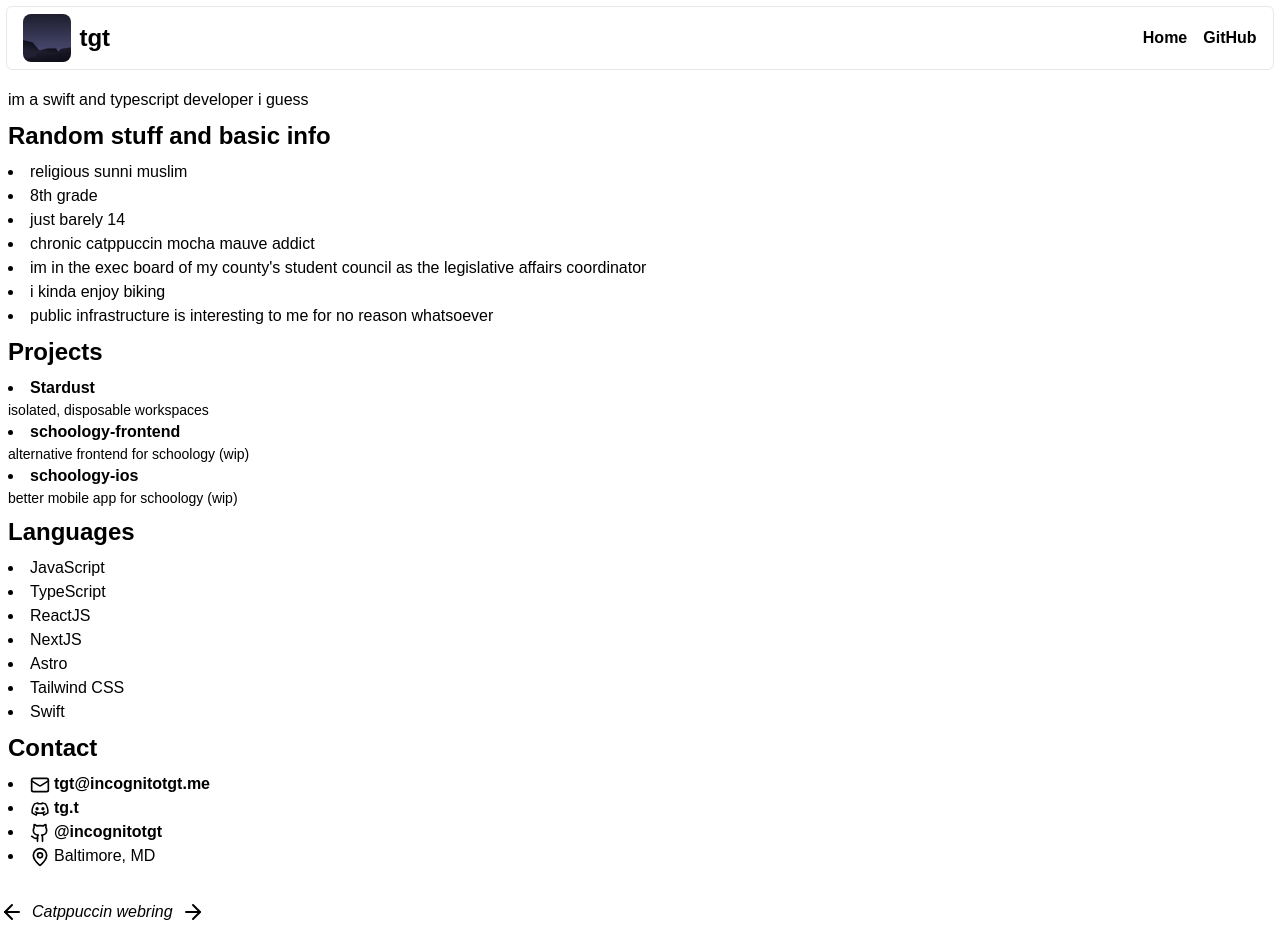
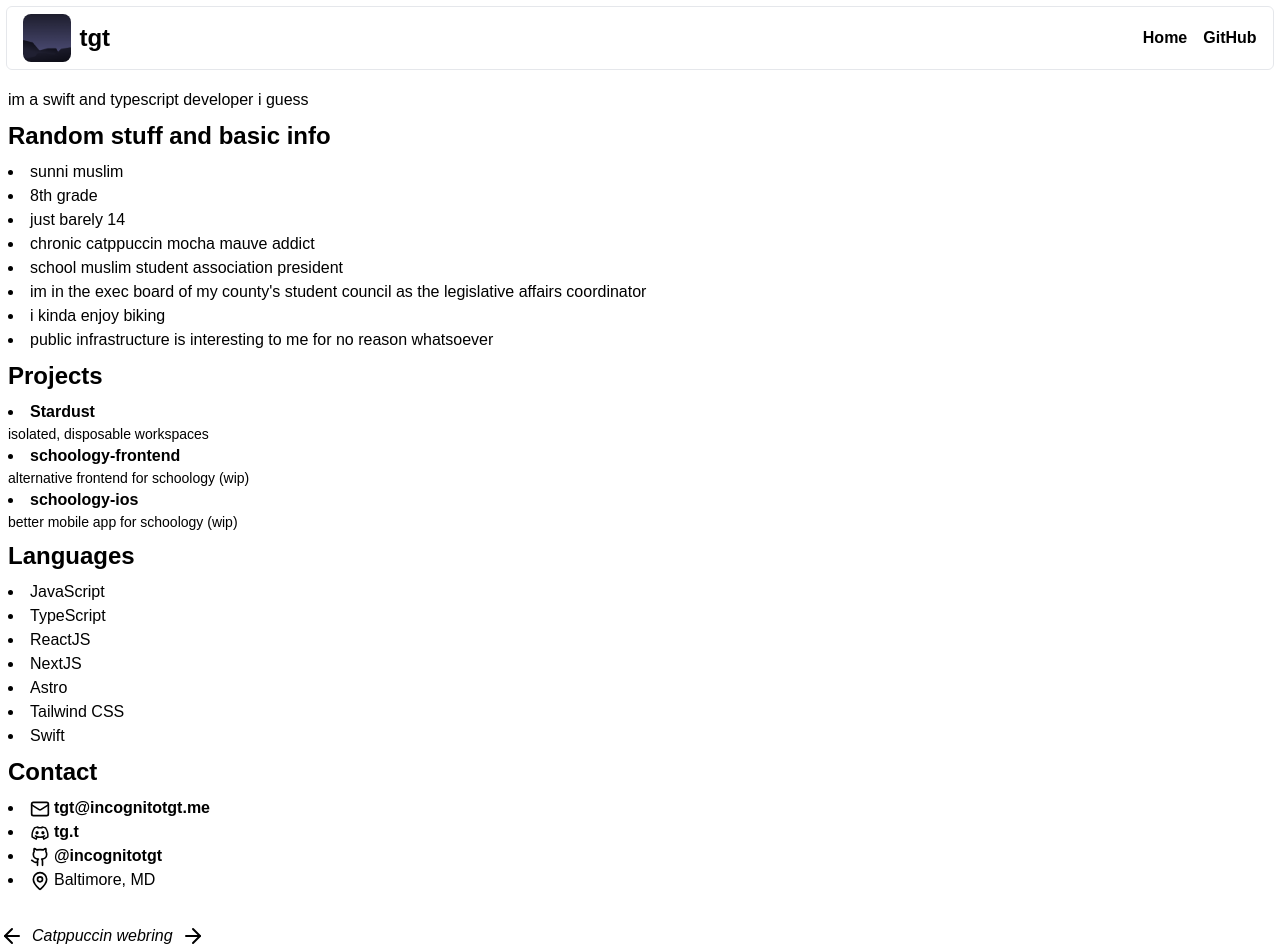
Before and after one commit to incognitotgt/website-hs, a Next.js app: page / in a window 1280 px wide. Before the commit the page ends 924 px from the top, so only its background shows below. Built offline with nearby package versions, Linux system fonts and the light colour scheme; a web font is replaced by a local one; what @catppuccin/tailwindcss would draw is missing.

Commit message:
Update page.tsx

```diff
--- a/app/page.tsx
+++ b/app/page.tsx
@@ -52,10 +52,11 @@
 			im a swift and typescript developer i guess
 			<h2 className="text-2xl font-bold text-mauve">Random stuff and basic info</h2>
 			<ul className="list-disc list-inside">
-				<li>religious sunni muslim</li>
+				<li>sunni muslim</li>
 				<li>8th grade</li>
 				<li>just barely 14</li>
 				<li>chronic catppuccin mocha mauve addict</li>
+				<li>school muslim student association president</li>
 				<li>im in the exec board of my county's student council as the legislative affairs coordinator</li>
 				<li>i kinda enjoy biking</li>
 				<li>public infrastructure is interesting to me for no reason whatsoever</li>
```
